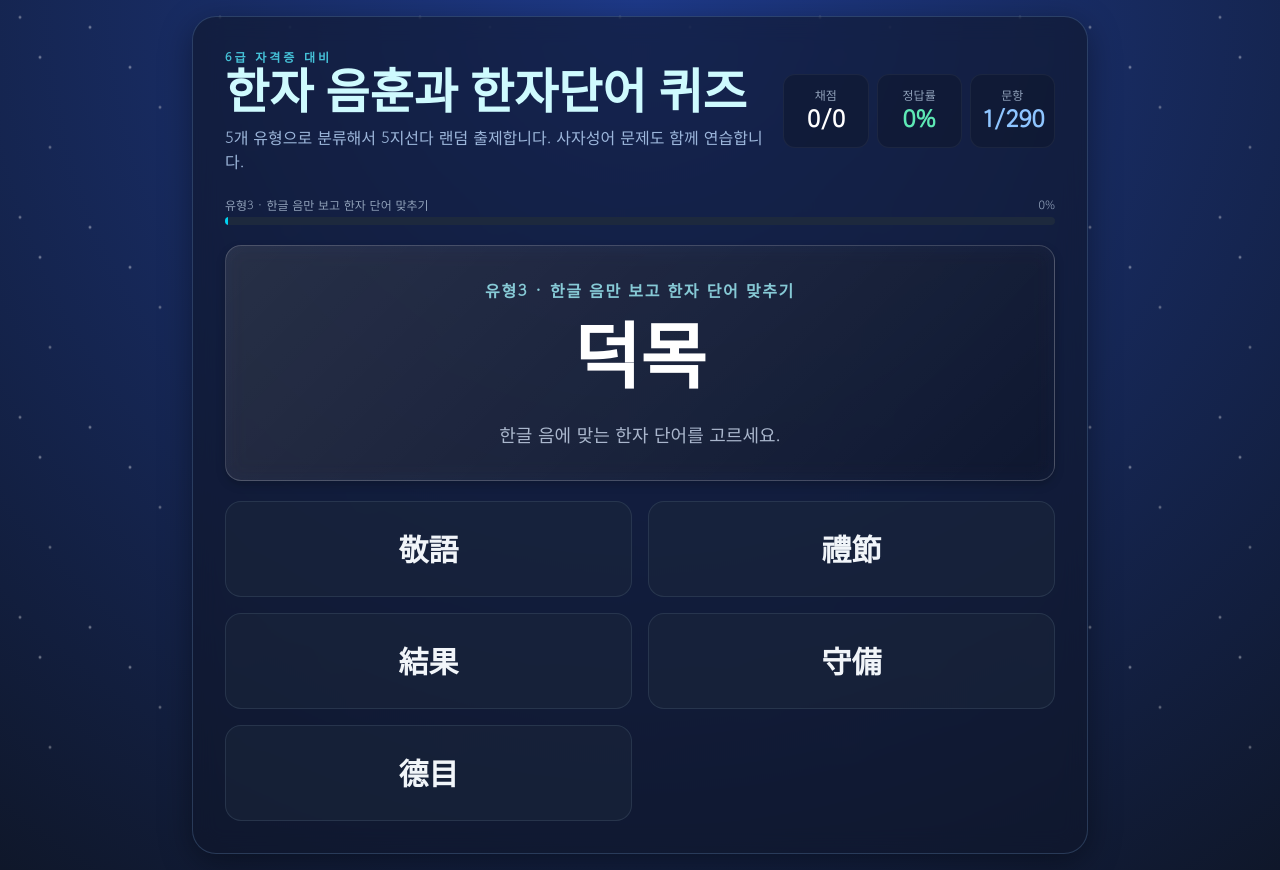
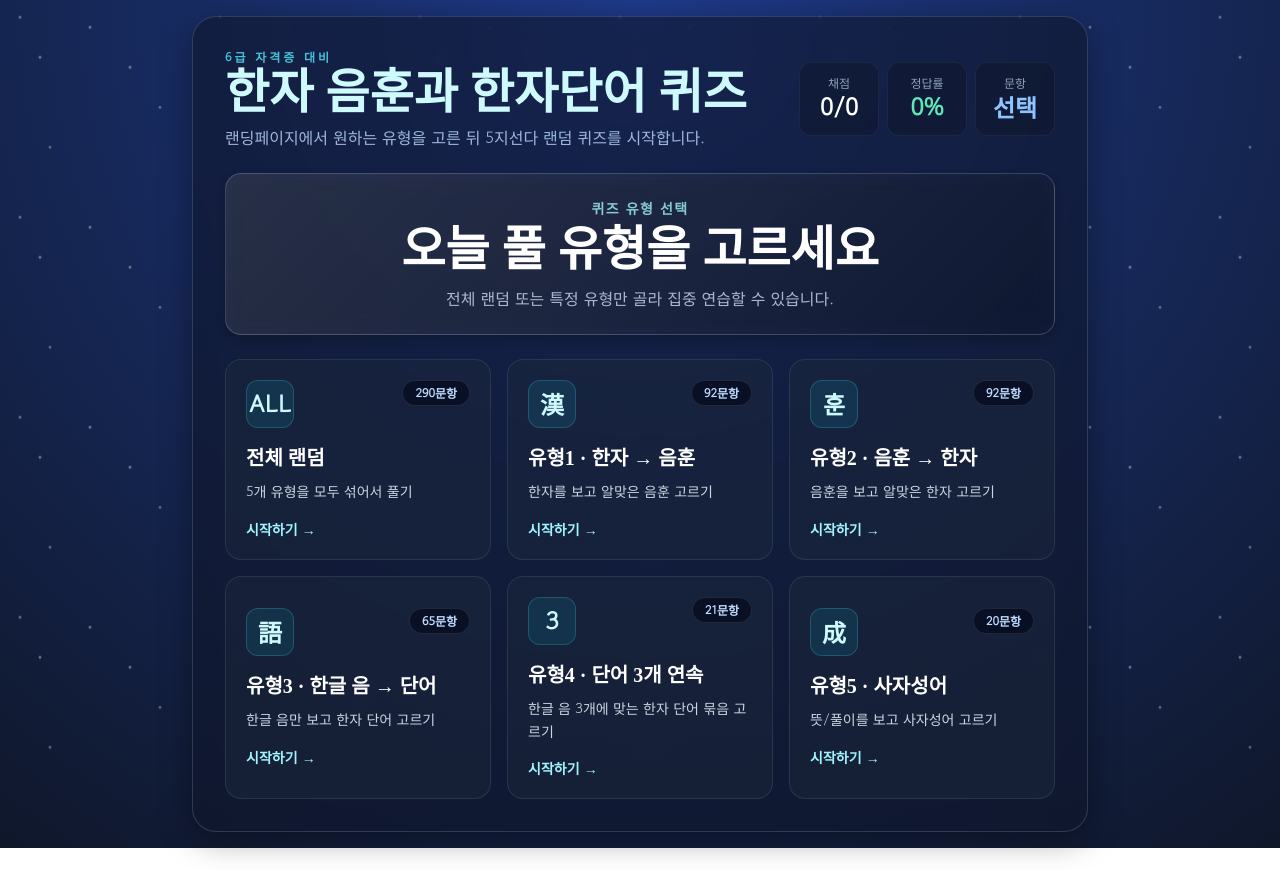
Before and after one commit to 01chungee10snu/hanja-quiz, a React (Vite) app: page / in a window 1280 px wide. After the commit the page ends 848 px from the top, so only its background shows below. Built offline with nearby package versions, Linux system fonts and the light colour scheme; a web font is replaced by a local one.

Commit message:
feat: add landing quiz type selection

```diff
--- a/src/App.jsx
+++ b/src/App.jsx
@@ -117,6 +117,15 @@ const labelIdiom = (item) => `${item.w} (${item.r})`;
 const labelTriple = (items) => items.map((item) => item.w).join(' · ');
 const readTriple = (items) => items.map((item) => item.r).join(' → ');
 
+const QUIZ_TYPES = [
+  { typeNo: 'all', title: '전체 랜덤', desc: '5개 유형을 모두 섞어서 풀기', badge: 'ALL' },
+  { typeNo: 1, title: '유형1 · 한자 → 음훈', desc: '한자를 보고 알맞은 음훈 고르기', badge: '漢' },
+  { typeNo: 2, title: '유형2 · 음훈 → 한자', desc: '음훈을 보고 알맞은 한자 고르기', badge: '훈' },
+  { typeNo: 3, title: '유형3 · 한글 음 → 단어', desc: '한글 음만 보고 한자 단어 고르기', badge: '語' },
+  { typeNo: 4, title: '유형4 · 단어 3개 연속', desc: '한글 음 3개에 맞는 한자 단어 묶음 고르기', badge: '3' },
+  { typeNo: 5, title: '유형5 · 사자성어', desc: '뜻/풀이를 보고 사자성어 고르기', badge: '成' }
+];
+
 const makeOptions = (answer, pool, pick) => {
   const seen = new Set([answer]);
   const wrong = shuffle(pool).map(pick).filter((value) => {
@@ -136,7 +145,7 @@ const makeWordTriples = (words) => {
   return triples;
 };
 
-function buildQuestionPool() {
+function buildQuestionPool(selectedType = 'all') {
   const type1 = HANJA_6.map((item) => ({
     typeNo: 1,
     kind: '유형1 · 한자보고 음훈 맞추기',
@@ -183,10 +192,24 @@ function buildQuestionPool() {
     options: makeOptions(labelIdiom(item), IDIOMS.filter((v) => v.w !== item.w), labelIdiom)
   }));
 
-  return shuffle([...type1, ...type2, ...type3, ...type4, ...type5]);
+  const pools = { 1: type1, 2: type2, 3: type3, 4: type4, 5: type5 };
+  if (selectedType === 'all') return shuffle(Object.values(pools).flat());
+  return shuffle(pools[selectedType] ?? Object.values(pools).flat());
+}
+
+function getTypeCount(typeNo) {
+  if (typeNo === 'all') {
+    return HANJA_6.length * 2 + WORDS_6.length + Math.floor(WORDS_6.length / 3) + IDIOMS.length;
+  }
+  if (typeNo === 1 || typeNo === 2) return HANJA_6.length;
+  if (typeNo === 3) return WORDS_6.length;
+  if (typeNo === 4) return Math.floor(WORDS_6.length / 3);
+  if (typeNo === 5) return IDIOMS.length;
+  return 0;
 }
 
 export default function App() {
+  const [selectedType, setSelectedType] = useState(null);
   const [questions, setQuestions] = useState(() => buildQuestionPool());
   const [index, setIndex] = useState(0);
   const [selected, setSelected] = useState(null);
@@ -201,8 +224,21 @@ export default function App() {
     [answers]
   );
 
+  const startQuiz = (typeNo) => {
+    setSelectedType(typeNo);
+    setQuestions(buildQuestionPool(typeNo));
+    setIndex(0);
+    setSelected(null);
+    setAnswers([]);
+    setFinished(false);
+  };
+
   const startNew = () => {
-    setQuestions(buildQuestionPool());
+    startQuiz(selectedType ?? 'all');
+  };
+
+  const backToLanding = () => {
+    setSelectedType(null);
     setIndex(0);
     setSelected(null);
     setAnswers([]);
@@ -241,7 +277,7 @@ export default function App() {
             <div>
               <p className="text-xs font-bold tracking-[0.25em] text-cyan-300/80">6급 자격증 대비</p>
               <h1 className="royal-text text-3xl md:text-5xl font-bold text-cyan-100 mt-1">한자 음훈과 한자단어 퀴즈</h1>
-              <p className="text-blue-200/80 mt-2">5개 유형으로 분류해서 5지선다 랜덤 출제합니다. 사자성어 문제도 함께 연습합니다.</p>
+              <p className="text-blue-200/80 mt-2">랜딩페이지에서 원하는 유형을 고른 뒤 5지선다 랜덤 퀴즈를 시작합니다.</p>
             </div>
             <div className="grid grid-cols-3 gap-2 text-center min-w-64">
               <div className="bg-slate-900/50 rounded-xl p-3 border border-white/5">
@@ -254,12 +290,43 @@ export default function App() {
               </div>
               <div className="bg-slate-900/50 rounded-xl p-3 border border-white/5">
                 <div className="text-xs text-slate-400">문항</div>
-                <div className="text-2xl font-bold text-blue-300">{index + 1}/{questions.length}</div>
+                <div className="text-2xl font-bold text-blue-300">{selectedType ? `${index + 1}/${questions.length}` : '선택'}</div>
               </div>
             </div>
           </header>
 
-          {!finished ? (
+          {!selectedType ? (
+            <div className="space-y-6">
+              <div className="glass-button rounded-2xl p-6 border border-indigo-400/30 text-center">
+                <p className="text-sm font-bold tracking-widest text-cyan-200/80 mb-2">퀴즈 유형 선택</p>
+                <h2 className="royal-text text-3xl md:text-5xl font-bold text-white">오늘 풀 유형을 고르세요</h2>
+                <p className="text-blue-100/75 mt-3">전체 랜덤 또는 특정 유형만 골라 집중 연습할 수 있습니다.</p>
+              </div>
+
+              <div className="grid grid-cols-1 md:grid-cols-2 lg:grid-cols-3 gap-4">
+                {QUIZ_TYPES.map((type) => (
+                  <button
+                    key={type.typeNo}
+                    type="button"
+                    onClick={() => startQuiz(type.typeNo)}
+                    className="group text-left rounded-2xl border border-slate-600/40 bg-slate-800/50 p-5 transition-all hover:-translate-y-1 hover:border-cyan-300 hover:bg-slate-700/70 hover:shadow-[0_0_18px_rgba(34,211,238,0.22)]"
+                  >
+                    <div className="flex items-start justify-between gap-3">
+                      <div className="flex h-12 w-12 items-center justify-center rounded-xl bg-cyan-400/10 text-2xl font-bold text-cyan-100 border border-cyan-300/20">
+                        {type.badge}
+                      </div>
+                      <span className="rounded-full bg-slate-950/60 px-3 py-1 text-xs font-bold text-blue-200 border border-white/10">
+                        {getTypeCount(type.typeNo)}문항
+                      </span>
+                    </div>
+                    <h3 className="mt-4 text-xl font-bold text-white group-hover:text-cyan-100">{type.title}</h3>
+                    <p className="mt-2 text-sm text-slate-300 leading-relaxed">{type.desc}</p>
+                    <div className="mt-4 text-sm font-bold text-cyan-200">시작하기 →</div>
+                  </button>
+                ))}
+              </div>
+            </div>
+          ) : !finished ? (
             <>
               <div className="mb-5">
                 <div className="flex justify-between text-xs text-slate-400 mb-1">
@@ -324,9 +391,14 @@ export default function App() {
               <div className="text-6xl mb-4">🏆</div>
               <h2 className="royal-text text-4xl font-bold text-white mb-2">이번 세션 채점 완료</h2>
               <p className="text-blue-200 mb-6">{score}/{answers.length} 정답 · 정답률 {percentage}%</p>
-              <button onClick={startNew} className="glass-button bg-gradient-to-r from-blue-600 to-indigo-600 text-white px-6 py-4 rounded-xl text-lg font-bold mb-6">
-                새 랜덤 세트 시작
-              </button>
+              <div className="flex flex-col sm:flex-row justify-center gap-3 mb-6">
+                <button onClick={startNew} className="glass-button bg-gradient-to-r from-blue-600 to-indigo-600 text-white px-6 py-4 rounded-xl text-lg font-bold">
+                  같은 유형 다시 풀기
+                </button>
+                <button onClick={backToLanding} className="bg-white/10 hover:bg-white/20 text-white px-6 py-4 rounded-xl text-lg font-bold border border-white/10">
+                  유형 다시 고르기
+                </button>
+              </div>
 
               <div className="grid md:grid-cols-2 gap-4 text-left">
                 <div className="bg-slate-900/40 rounded-xl p-4 border border-cyan-400/20">
```
